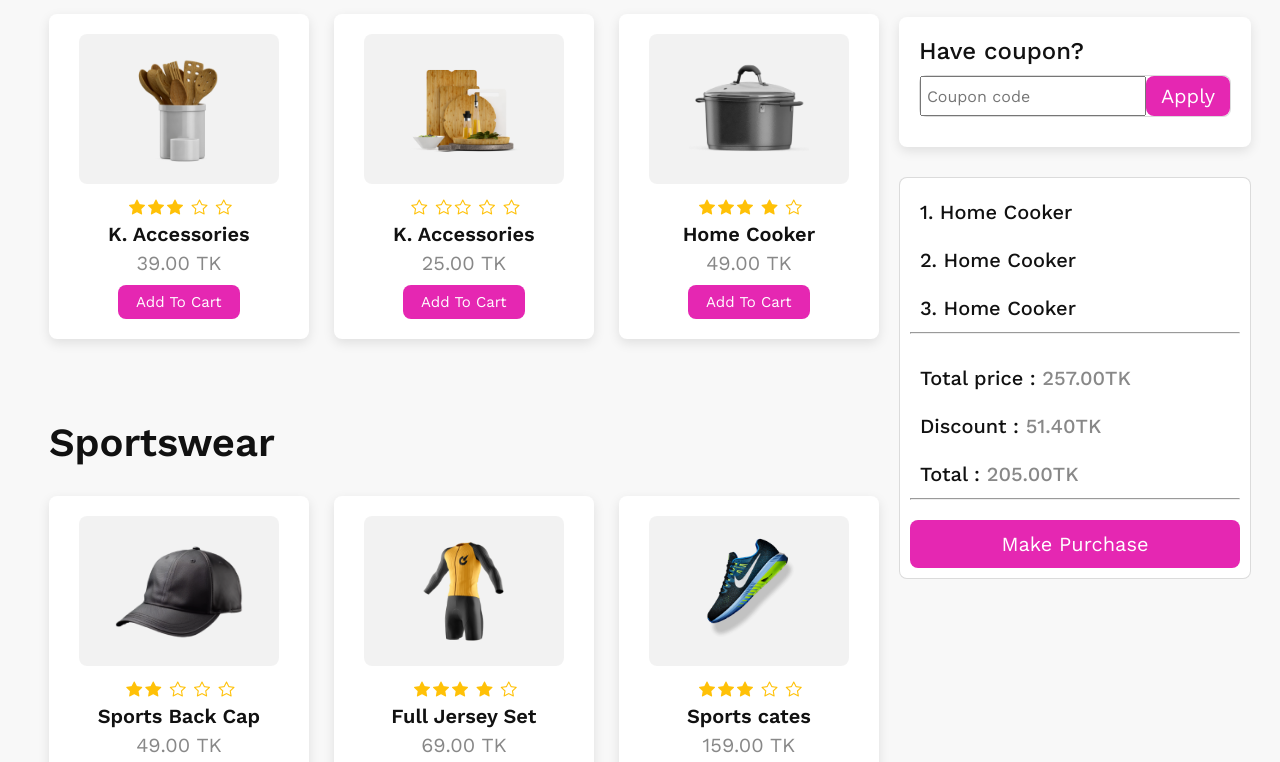
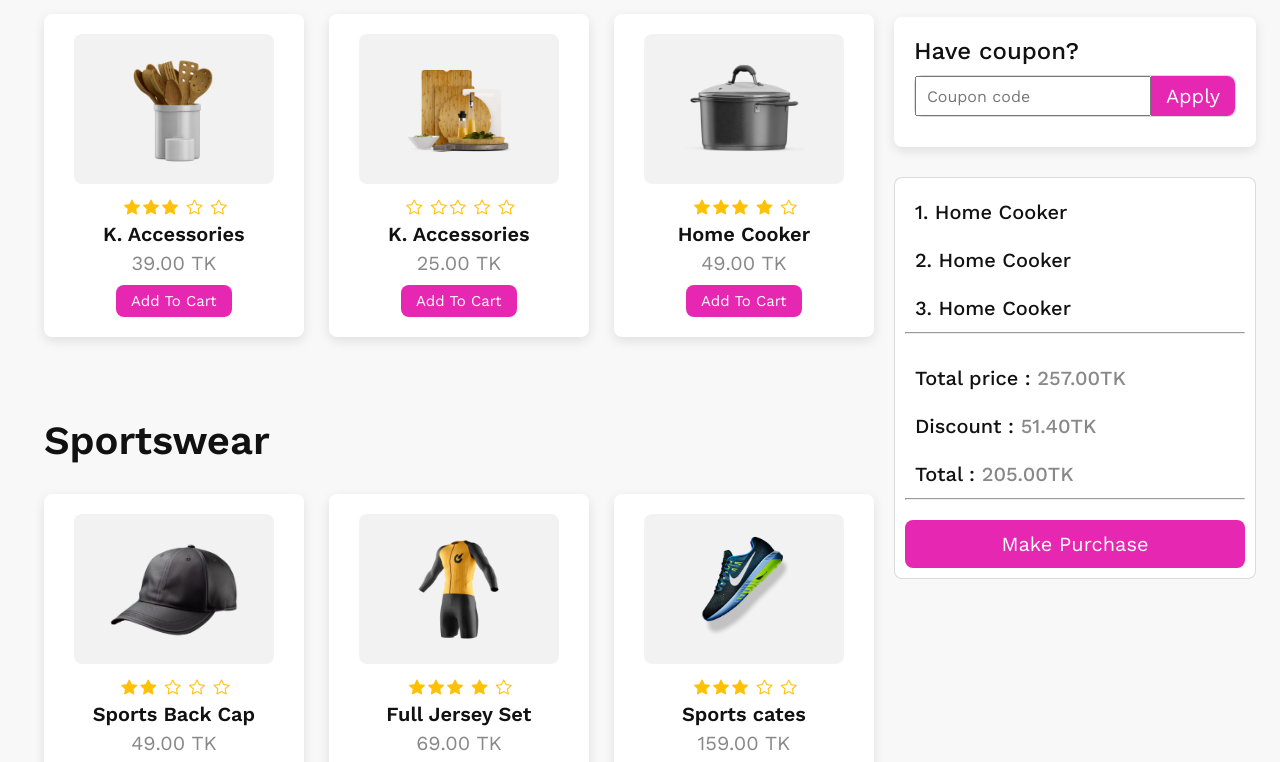
Before and after one commit to mdsajalali/summer-sale, a plain HTML site: page index.html in a window 1280 px wide. Shown: the part 783-1545 px from the top of the page. Drawn offline with nearby package versions, Linux system fonts and the light colour scheme.

Commit message:
design complete

```diff
--- a/assets/css/styles.css
+++ b/assets/css/styles.css
@@ -167,7 +167,7 @@ main {
 }
 
 .btn-add {
-  padding: 8px 18px;
+  padding: 7px 15px;
   margin-top: 10px;
   font-size: 15px;
 }
@@ -206,18 +206,23 @@ main {
   display: flex;
   border-radius: 8px;
   border: 1px solid rgba(17, 17, 17, 0.15);
-  background: #fff;
   margin-top: 10px;
 }
 
 .coupon-area input {
-  padding: 0 5px;
+  padding: 0 10px;
   font-size: 16px;
   width: 100%;
+  outline: none;
 }
 
 .coupon-area .coupon-btn {
   padding: 8px 15px;
+  border-radius: 0 8px 8px 0;
+  -webkit-border-radius: 0 8px 8px 0;
+  -moz-border-radius: 0 8px 8px 0;
+  -ms-border-radius: 0 8px 8px 0;
+  -o-border-radius: 0 8px 8px 0;
 }
 
 .purchase-card {
@@ -247,6 +252,10 @@ hr {
 
 .purchase-btn {
   width: 100%;
+}
+
+.purchase-btn:hover {
+  letter-spacing: 1px;
 }
 
 /* main section code end here */
@@ -357,6 +366,10 @@ hr {
   .discount {
     margin-bottom: 20px;
   }
+
+  .main-container h1 {
+    font-size: 30px;
+  }
 }
 
 @media screen and (max-width: 615px) {
```
Also changed, not shown: index.html (+2 -2 lines).
